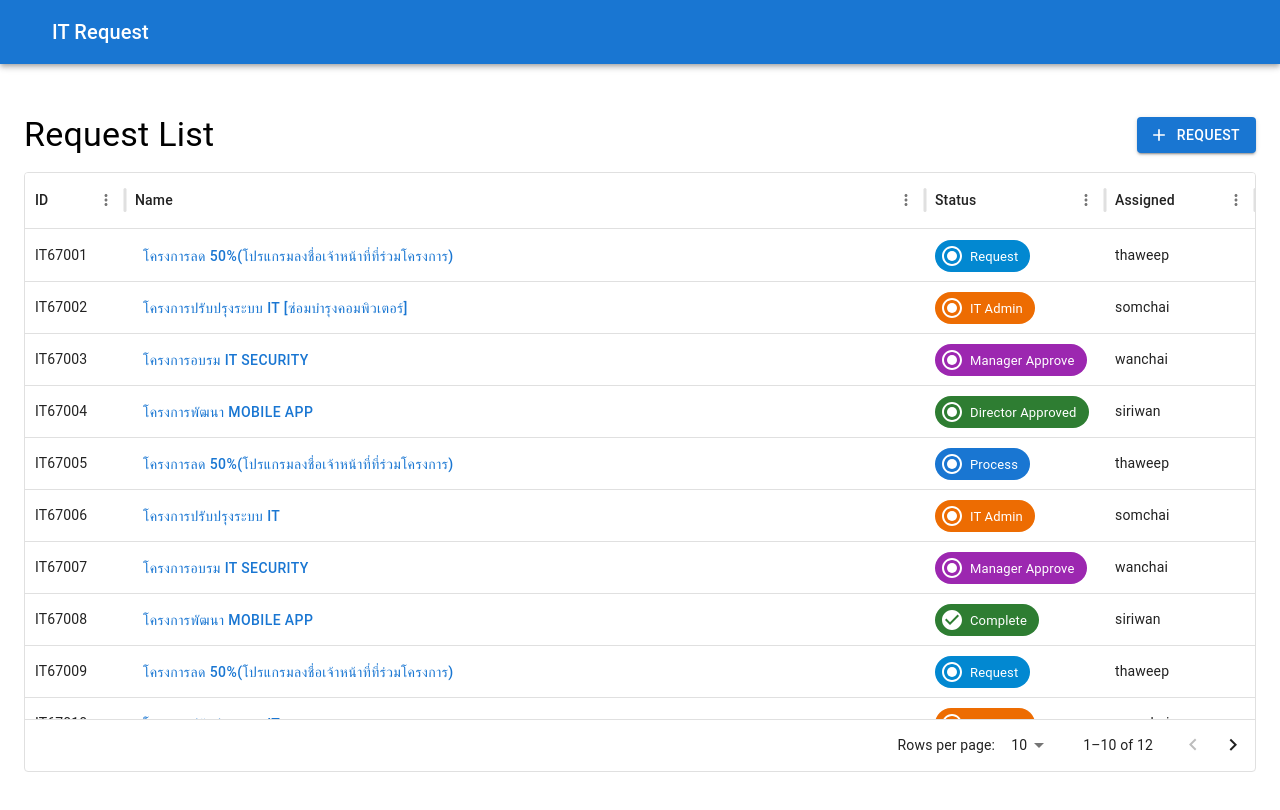
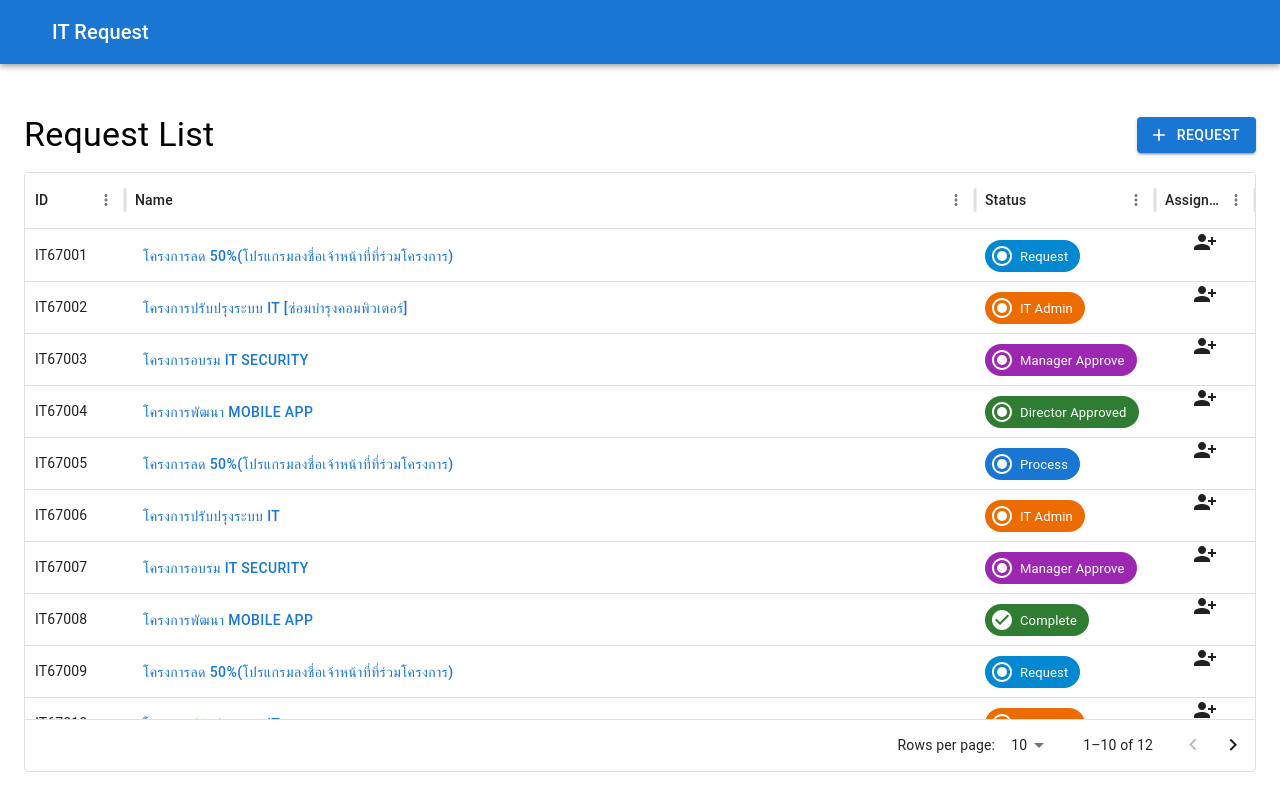
Before and after one commit to Premmiry/IT-Req-Services, a React (Vite) app: page /list-services in a window 1280 px wide. Shown: the top 810 px of the page. Built offline with nearby package versions, Linux system fonts and the light colour scheme.

Commit message:
update avatar

```diff
--- a/src/components/it-services/ListServices.tsx
+++ b/src/components/it-services/ListServices.tsx
@@ -1,12 +1,16 @@
 import React, { useState } from 'react';
-import { Box, Container, Typography, IconButton, Menu, MenuItem, Button, Chip } from '@mui/material';
-import { DataGrid, GridColDef, GridRenderCellParams, useGridApiContext } from '@mui/x-data-grid';
+import { Box, Container, Typography, IconButton, Menu, MenuItem, Button, Chip, ListSubheader } from '@mui/material';
+import { DataGrid, GridColDef, GridRenderCellParams } from '@mui/x-data-grid';
 import { useNavigate } from 'react-router-dom';
 import AddIcon from '@mui/icons-material/Add';
 import CheckCircleIcon from '@mui/icons-material/CheckCircle';
 import RadioButtonCheckedSharpIcon from '@mui/icons-material/RadioButtonCheckedSharp';
-import MoreVertIcon from '@mui/icons-material/MoreVert';
 import LocalOfferIcon from '@mui/icons-material/LocalOffer';
+import Avatar from '@mui/joy/Avatar';
+import AvatarGroup from '@mui/material/AvatarGroup';
+import ListItemDecorator from '@mui/joy/ListItemDecorator';
+import PersonAddAlt1Icon from '@mui/icons-material/PersonAddAlt1';
+import Tooltip from '@mui/material/Tooltip';
 
 const getStatusColor = (status: string) => {
     switch (status) {
@@ -43,6 +47,29 @@ const getChipColor = (dept: string) => {
             return '#d8d8d8'; // สีเริ่มต้น
     }
 };
+
+const options = [
+    { value: '1', label: 'พี่พล', position: 'หัวหน้าแผนก', dep: 'พัฒนาโปรแกรม', src: '/static/images/avatar/1.jpg' },
+    { value: '2', label: 'เปรม', position: 'เจ้าหน้าที่', dep: 'พัฒนาโปรแกรม', src: '/static/images/avatar/2.jpg' },
+    { value: '3', label: 'วิค', position: 'เจ้าหน้าที่', dep: 'พัฒนาโปรแกรม', src: '/static/images/avatar/3.jpg' },
+    { value: '4', label: 'ท็อป', position: 'เจ้าหน้าที่', dep: 'พัฒนาโปรแกรม', src: '/static/images/avatar/3.jpg' },
+    { value: '5', label: 'พี่จเด็ด', position: 'หัวหน้าแผนก', dep: 'ซ่อมบำรุงคอมพิวเตอร์', src: '/static/images/avatar/1.jpg' },
+    { value: '6', label: 'พี่เหน่ง', position: 'เจ้าหน้าที่', dep: 'ซ่อมบำรุงคอมพิวเตอร์', src: '/static/images/avatar/2.jpg' },
+    { value: '7', label: 'พี่แจ็ค', position: 'เจ้าหน้าที่', dep: 'ซ่อมบำรุงคอมพิวเตอร์', src: '/static/images/avatar/3.jpg' },
+    { value: '8', label: 'พี่ต้า', position: 'เจ้าหน้าที่', dep: 'ซ่อมบำรุงคอมพิวเตอร์', src: '/static/images/avatar/3.jpg' },
+    { value: '9', label: 'เอิร์ท', position: 'เจ้าหน้าที่', dep: 'ซ่อมบำรุงคอมพิวเตอร์', src: '/static/images/avatar/3.jpg' },
+    { value: '10', label: 'ปูน', position: 'เจ้าหน้าที่', dep: 'ซ่อมบำรุงคอมพิวเตอร์', src: '/static/images/avatar/3.jpg' },
+    { value: '11', label: 'พี่นิด', position: 'หัวหน้าแผนก', dep: 'ควมคุมระบบคอมพิวเตอร์', src: '/static/images/avatar/3.jpg' },
+    { value: '12', label: 'พี่ตา', position: 'เจ้าหน้าที่', dep: 'ควมคุมระบบคอมพิวเตอร์', src: '/static/images/avatar/3.jpg' },
+];
+
+const groupedOptions = options.reduce((acc, curr) => {
+    if (!acc[curr.dep]) {
+        acc[curr.dep] = [];
+    }
+    acc[curr.dep].push(curr);
+    return acc;
+}, {} as { [dep: string]: typeof options });
 
 const columns: GridColDef[] = [
     { field: 'id', headerName: 'ID', width: 100 },
@@ -125,7 +152,7 @@ const columns: GridColDef[] = [
                     <Box sx={{ marginLeft: 'auto' }}> {/* ใช้ marginLeft: 'auto' เพื่อดันไอคอนไปทางขวา */}
                         {showIcon && (
                             <>
-                                <IconButton sx={{ boxShadow : 2 }} onClick={handleClickIcon}>
+                                <IconButton sx={{ boxShadow: 2 }} onClick={handleClickIcon}>
                                     <LocalOfferIcon />
                                 </IconButton>
                                 <Menu
@@ -169,9 +196,86 @@ const columns: GridColDef[] = [
     {
         field: 'assignee',
         headerName: 'Assigned',
-        width: 150,
+        width: 100,
         editable: true,
-    }
+        renderCell: (params: any) => {
+            const [anchorEl, setAnchorEl] = React.useState<null | HTMLElement>(null);
+            const [selectedAssignees, setSelectedAssignees] = React.useState<typeof options>([]);
+            const open = Boolean(anchorEl);
+
+            const handleClickRow = (event: React.MouseEvent<HTMLElement>) => {
+                setAnchorEl(event.currentTarget);
+            };
+
+            const handleClose = () => {
+                setAnchorEl(null);
+            };
+
+            const handleAssigneeSelect = (option: typeof options[0]) => {
+                setSelectedAssignees((prev) => [...prev, option]);
+                handleClose(); // ปิดเมนูเมื่อเลือกเจ้าหน้าที่
+            };
+
+            const handleAssigneeRemove = (optionToRemove: typeof options[0]) => {
+                setSelectedAssignees((prev) => prev.filter((option) => option.value !== optionToRemove.value));
+            };
+
+            return (
+                <div style={{ display: 'flex', alignItems: 'center', width: '100%' }} onClick={handleClickRow}>
+                    {/* แสดง AvatarGroup หรือ PlaceHolder */}
+                    {selectedAssignees.length > 0 ? (
+                        <AvatarGroup max={4} spacing="small">
+                            {selectedAssignees.map((assignee) => (
+                                <Tooltip key={assignee.value} title={`${assignee.label} - ${assignee.position}`} arrow>
+                                    <Avatar
+                                        src={assignee.src}
+                                        sx={{ width: 32, height: 32 }}
+                                        style={{ cursor: 'pointer' }}
+                                        onClick={(e) => {
+                                            e.stopPropagation(); // ป้องกันไม่ให้เมนูเปิดเมื่อคลิกที่ Avatar
+                                            handleAssigneeRemove(assignee);
+                                        }}
+                                    />
+                                </Tooltip>
+                            ))}
+                        </AvatarGroup>
+                    ) : (
+                        // Placeholder แสดงข้อความเมื่อยังไม่มีการเลือกพนักงาน
+                        <Box
+                            sx={{
+                                display: 'flex',
+                                alignItems: 'center',
+                                justifyContent: 'center',
+                                width: '100%',
+                                height: '100%' // ปรับความสูงเพื่อให้กลาง
+                            }}
+                        >
+                            <PersonAddAlt1Icon />
+                        </Box>
+                    )}
+
+                    {/* เมนูพนักงานแบ่งตามแผนก */}
+                    <Menu anchorEl={anchorEl} open={open} onClose={handleClose}>
+                        {Object.entries(groupedOptions).map(([dep, employees]) => (
+                            <React.Fragment key={dep}>
+                                <ListSubheader>{dep}</ListSubheader> {/* หัวข้อแผนก */}
+                                {employees
+                                    .filter((employee) => !selectedAssignees.some((assignee) => assignee.value === employee.value)) // กรองพนักงานที่ถูกเลือกแล้ว
+                                    .map((employee) => (
+                                        <MenuItem key={employee.value} onClick={() => handleAssigneeSelect(employee)}>
+                                            <ListItemDecorator>
+                                                <Avatar size="sm" src={employee.src} />
+                                            </ListItemDecorator>
+                                            {employee.label} - {employee.position}
+                                        </MenuItem>
+                                    ))}
+                            </React.Fragment>
+                        ))}
+                    </Menu>
+                </div>
+            );
+        },
+    },
 ];
 
 const rows = [
```
